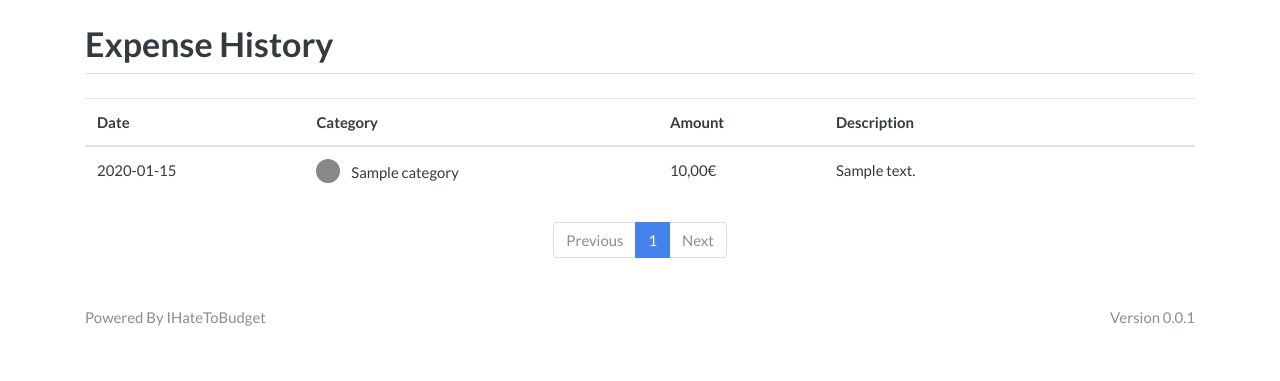
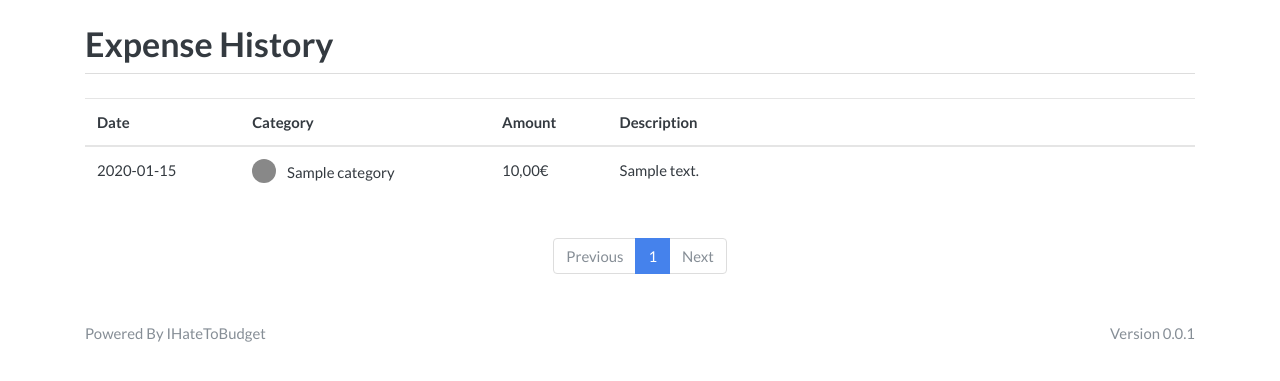
Before and after one commit to lebriton/ihatetobudget, a Django app: page /sheets/expense/history/ in a window 1280 px wide. Shown: the part 60-441 px from the top of the page. Run offline with Django 3.2, Linux system fonts and the light colour scheme; a user stored in the database is signed in; tables that the repository leaves empty hold one stand-in row (values such as "Sample post"); some libraries are stand-ins or nearby versions.

Commit message:
history: make the table more responsive

```diff
--- a/sheets/template/sheets/history.html
+++ b/sheets/template/sheets/history.html
@@ -7,6 +7,7 @@
   {% include 'sheets/macros/page_header_end.html' %}
 
   {% if page_obj %}
+    <div class="table-responsive">
       <table class="table">
         <thead>
           <tr>
@@ -21,7 +22,7 @@
           {% for expense in page_obj %}
             <tr class="v-parent v-parent-bg">
               <td>{{ expense.date.isoformat }}</td>
-            <td>
+              <td class="text-nowrap">
                 {% if expense.category %}
                   {% include 'sheets/macros/category.html' with category=expense.category %}
                 {% else %}
@@ -29,12 +30,13 @@
                 {% endif %}
               </td>
               <td>{{ expense.amount|currency }}</td>
-            <td>{{ expense.description }}</td>
+              <td style="min-width: 20rem;">{{ expense.description }}</td>
               <td>{% include 'sheets/macros/expense_menu.html' with expense=expense %}</td>
             </tr>
           {% endfor %}
         </tbody>
       </table>
+    </div>
 
     <nav aria-label="History navigation" class="mt-4">
       <ul class="pagination justify-content-center">
```
Lines whose indentation alone changed are shown as unchanged.
